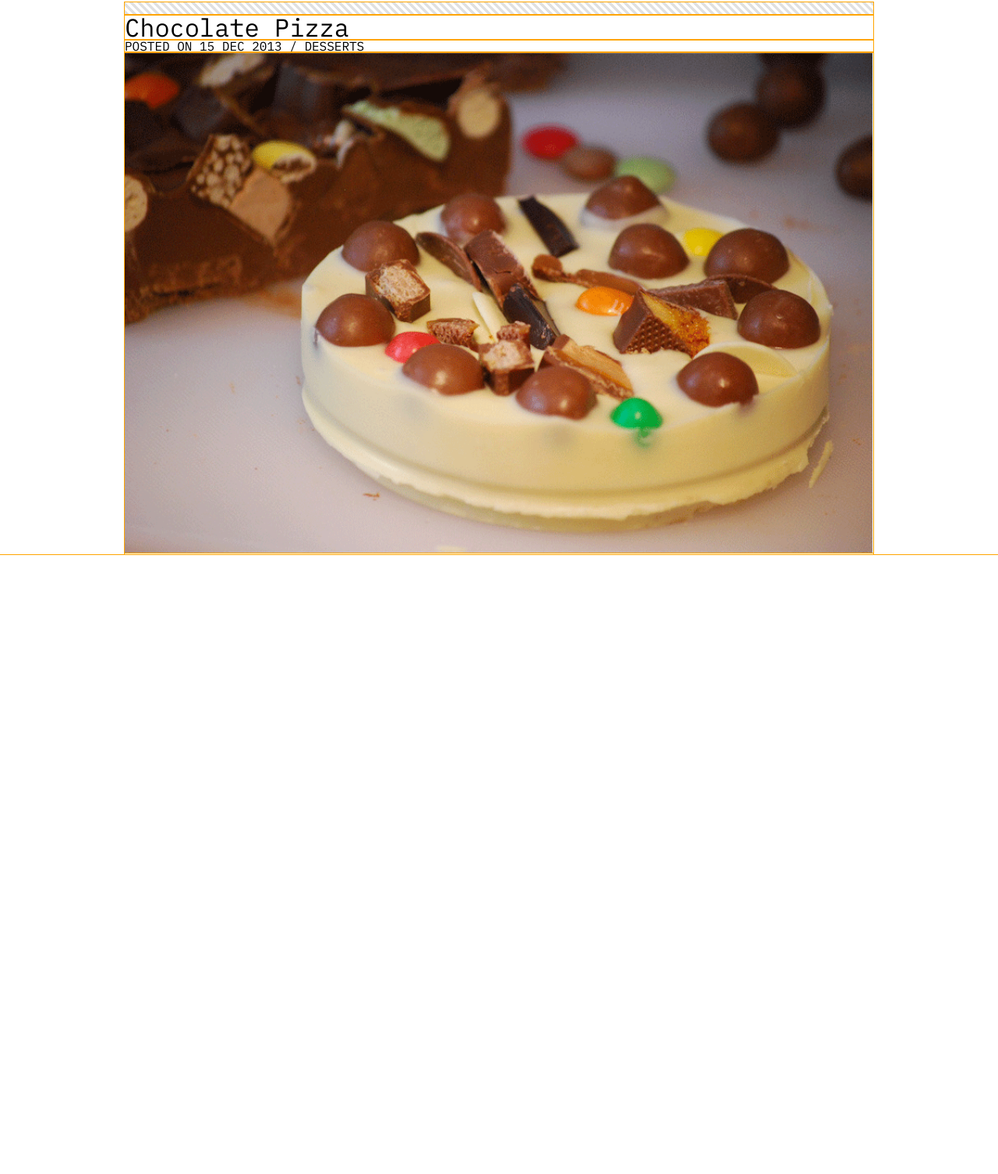
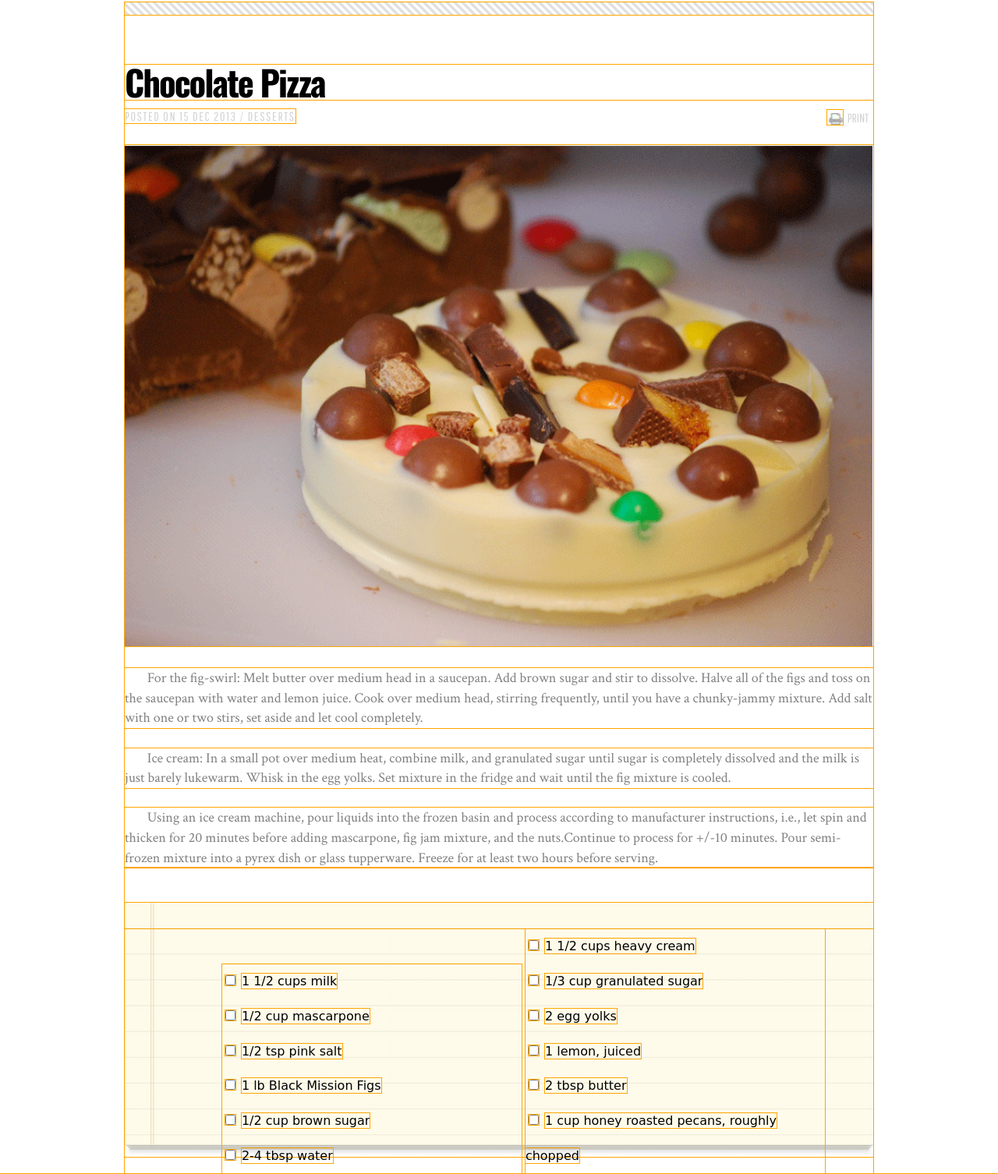
Before and after one commit to OGHP/chocolate-pizza, a plain HTML site: page index.html in a window 1280 px wide. Shown: the part 125-1631 px from the top of the page at 78% size. Before the commit the page ends 837 px from the top, so only its background shows below. Drawn offline with nearby package versions, Linux system fonts and the light colour scheme.

Commit message:
Add directions and ingredients list

```diff
--- a/css/styles.css
+++ b/css/styles.css
@@ -9,6 +9,10 @@
 
 /**** typewriter'ish ****/
 /* font-family: 'IBM Plex Mono', monospace; */
+/* font-family: 'Pathway Gothic One', sans-serif; */
+
+/***** recipe font *****/
+/* font-family: 'Crimson Text', serif; */
 
 /**** kid font (for recipe list) ****/
 /* font-family: ‘Patrick Hand’, cursive; */
@@ -31,16 +35,17 @@
 
 .delicious {
     font-family: 'Yellowtail', cursive;
-    font-size: 4vw;
+    font-size: 3.5vw;
     font-weight: 600;
-    margin-left: 1em;
+    margin-left: 1.2em;
     position: absolute;
 }
 
-p {
-    color: rgb(104, 103, 103);
-    font-family: 'IBM Plex Mono', monospace;
+.best-blog {
+    color: rgb(175, 172, 172);
+    font-family: 'Pathway Gothic One', sans-serif;
     font-size: xx-small;
+    letter-spacing: .2em;
     margin-left: 5.5em;
     margin-top: 4.5em;
     position: absolute;
@@ -62,7 +67,7 @@ p {
 } */
 
 h2 {
-    margin: 6em 0 0 0;
+    margin: 6em 0 4em 0;
     padding: 8px;
 }
 
@@ -72,17 +77,81 @@ h2 {
   background-size: 9.90px 9.90px;
 }
 
-/*****NOT THE RIGHT FONT!!!*****/
 .chocolate-pizza {
-    font-family: 'IBM Plex Mono', monospace;
-    font-size: xx-large
+    font-family: 'Oswald', sans-serif;
+    font-size: 3.5vw;
+    font-weight: 700;
+    letter-spacing: -2px;
+    margin-bottom: 1vw;
 }
 
 .posted {
-    font-family: 'IBM Plex Mono', monospace;
+    color: lightgray;
+    display: inline;
+    font-family: 'Pathway Gothic One', sans-serif;
+    letter-spacing: .1em;
     text-transform: uppercase;
 }
 
-.pizza {
+.pizza-image {
+    margin-top: 2vw;
     width: 100%;
 }
+
+.print-icon {
+    float: right;
+    width: 1.25em;
+    padding-top: 4px;
+}
+
+.print-button {
+    background-color: Transparent;
+    background-repeat: no-repeat;
+    border: none;
+    color: lightgray;
+    cursor: pointer;
+    float: right;
+    font-family: 'Pathway Gothic One', sans-serif;
+    font-size: medium;
+    margin-right: 0;
+    outline: none;
+    overflow: hidden;
+    text-transform: uppercase;
+}
+
+.instructions {
+    color: gray;
+    font-family: 'Crimson Text', serif;
+    font-size: large;
+    line-height: 2vw;
+    margin-top: 2vw;
+    text-indent: 3%;
+}
+
+.list-background {
+    margin-top: 3.5vw;
+    width: 100%;
+}
+
+/* .ingredients-list {
+    background-image: url("images/choco-pizza.png");
+} */
+
+/*****WON'T ACCEPT FONT!!!*****/
+.col-container {
+    display: inherit;
+    font-family: ‘Patrick Hand’, cursive;
+    line-height: 3.5vw;
+    /* did NOT want to do this but rule 1: make it work */
+    margin-top: -23vw;
+    width: 100%;
+}
+
+.col {
+    display: inline-block;
+    width: 40%;
+}
+
+.column-one {
+    margin-left: 13%;
+}
--- a/index.html
+++ b/index.html
@@ -6,13 +6,16 @@
     <link href="https://fonts.googleapis.com/css?family=Yellowtail" rel="stylesheet">
     <link href="https://fonts.googleapis.com/css?family=IBM+Plex+Mono" rel="stylesheet">
     <link href="https://fonts.googleapis.com/css?family=Patrick+Hand" rel="stylesheet">
+    <link href="https://fonts.googleapis.com/css?family=Pathway+Gothic+One" rel="stylesheet">
+    <link href="https://fonts.googleapis.com/css?family=Oswald:400,600,700" rel="stylesheet">
+    <link href="https://fonts.googleapis.com/css?family=Crimson+Text" rel="stylesheet">
     <link rel="stylesheet" type="text/css" media="screen" href="css/styles.css" />
 </head>
 <body>
     <header class="container nav-bar">
         <img src="images/logo.png" alt="logo" class="logo">
         <h3 class="delicious">Delicious</h3>
-        <p>THE BEST FOOD BLOG ON THE WEB.</p>
+        <p class="best-blog">THE BEST FOOD BLOG ON THE WEB.</p>
         <div class="social-icons">
             <img src="images/fb-icon.png" alt="facebook" class="social">
             <img src="images/twit-icon.png" alt="twitter" class="social">
@@ -30,7 +33,65 @@
         <h2 class="stripe"></h2>
         <h3 class="chocolate-pizza">Chocolate Pizza</h3>
         <h3 class="posted">Posted on 15 Dec 2013 / Desserts</h3>
-        <img src="images/choco-pizza.png" alt="chocolate pizza" class="pizza">
+        <button class="print-button">print</button>
+        <img src="images/print-icon.png" alt="print" class="print-icon">
+        <img src="images/choco-pizza.png" alt="chocolate pizza" class="pizza-image">
+        <!-- INSTRUCTIONS -->
+        <section>
+            <p class="instructions">For the fig-swirl: Melt butter over medium head in a saucepan. Add brown sugar and stir to dissolve. Halve all
+             of the figs and toss on the saucepan with water and lemon juice. Cook over medium head, stirring frequently, until
+             you have a chunky-jammy mixture. Add salt with one or two stirs, set aside and let cool completely.
+            </p>
+            <p class="instructions">Ice cream: In a small pot over medium heat, combine milk, and granulated sugar until sugar is completely dissolved and the milk is just barely lukewarm. Whisk in the egg yolks. Set mixture in the fridge and wait until the fig mixture is cooled.
+            </p>
+            <p class="instructions">Using an ice cream machine, pour liquids into the frozen basin and process according to manufacturer instructions, i.e., let spin and thicken for 20 minutes before adding mascarpone, fig jam mixture, and the nuts.Continue to process for +/-10 minutes. Pour semi-frozen mixture into a pyrex dish or glass tupperware. Freeze for at least two hours before serving.
+            </p>
+        </section>
+        <!-- INGREDIENTS -->
+        <section class="ingredients-list">
+            <img src="images/list-bg.png" alt="" class="list-background">
+            <form class="col-container">
+                <fieldset class=" col column-one">
+                    <input type="checkbox" class="milk">
+                    <label for="milk">1 1/2 cups milk</label>
+                    <br/>
+                    <input type="checkbox" class="mascarpone">
+                    <label for="mascarpone">1/2 cup mascarpone</label>
+                    <br/>
+                    <input type="checkbox" class="salt">
+                    <label for="salt">1/2 tsp pink salt</label>
+                    <br/>
+                    <input type="checkbox" class="figs">
+                    <label for="figs">1 lb Black Mission Figs</label>
+                    <br/>
+                    <input type="checkbox" class="brown">
+                    <label for="brown">1/2 cup brown sugar</label>
+                    <br/>
+                    <input type="checkbox" class="water">
+                    <label for="water">2-4 tbsp water</label>
+                </fieldset>
+                <fieldset class=" col column-two">
+                    <input type="checkbox" class="cream">
+                    <label for="cream">1 1/2 cups heavy cream</label>
+                    <br/>
+                    <input type="checkbox" class="sugar">
+                    <label for="sugar">1/3 cup granulated sugar</label>
+                    <br/>
+                    <input type="checkbox" class="egg">
+                    <label for="egg">2 egg yolks</label>
+                    <br/>
+                    <input type="checkbox" class="lemon">
+                    <label for="lemon">1 lemon, juiced</label>
+                    <br/>
+                    <input type="checkbox" class="butter">
+                    <label for="butter">2 tbsp butter</label>
+                    <br/>
+                    <input type="checkbox" class="pecans">
+                    <label for="pecans">1 cup honey roasted pecans, roughly chopped</label>
+                </fieldset>
+            </form>
+        </section>
+
     </main>
     <footer>
 
```
